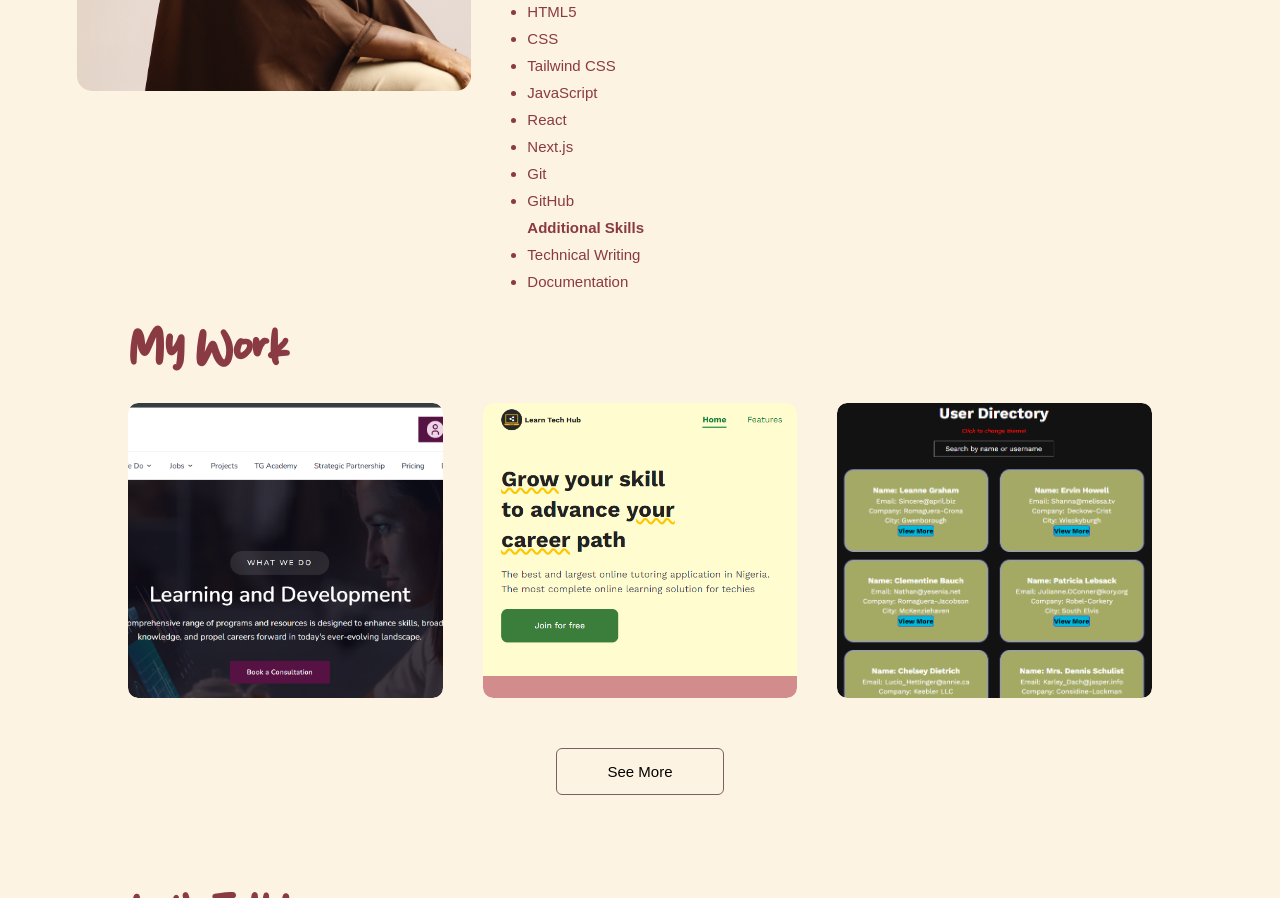
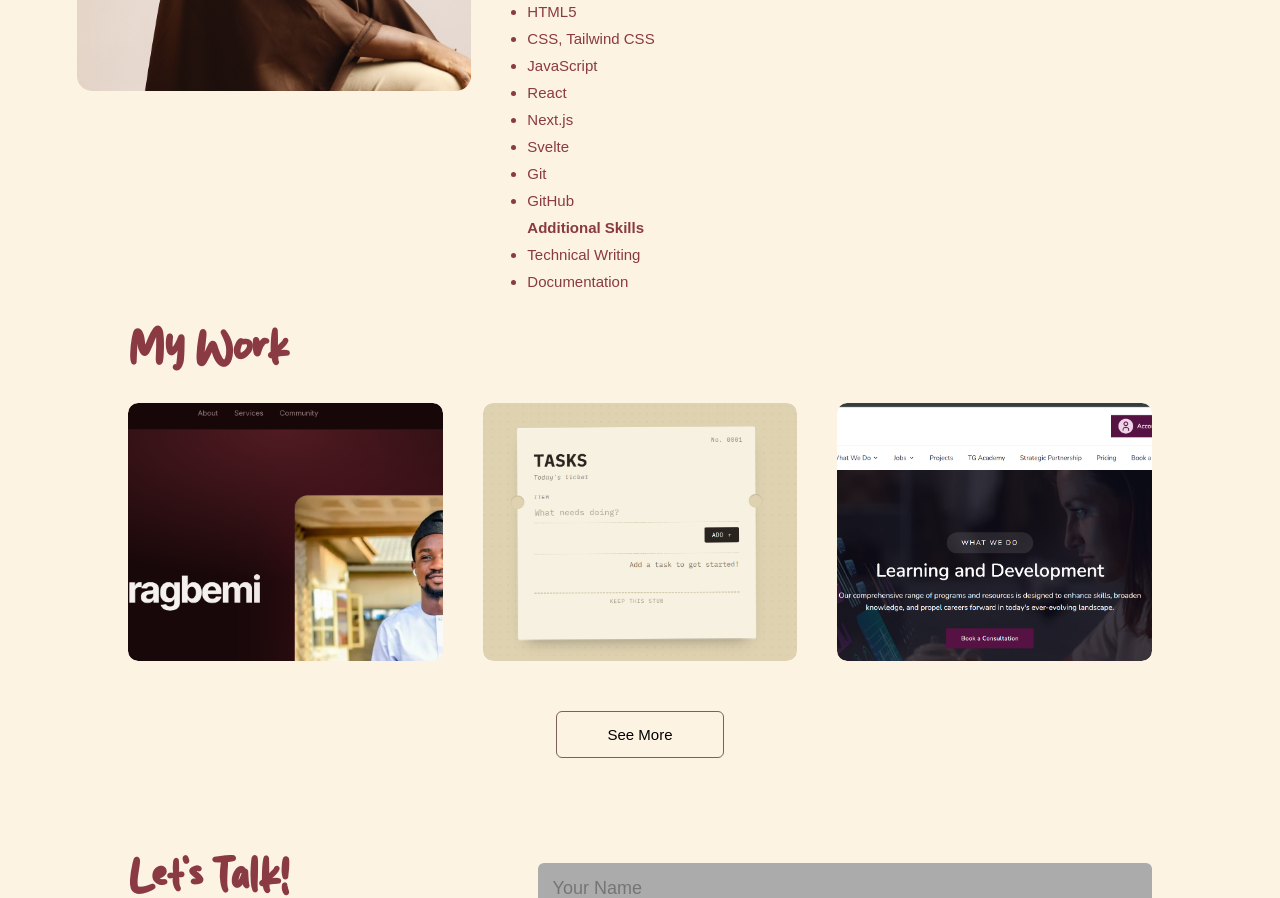
Before and after one commit to Jojololami/personalPortfolio, a plain HTML site: page index.html in a window 1280 px wide. Shown: the part 1159-2057 px from the top of the page. Drawn offline with Linux system fonts and the light colour scheme.

Commit message:
added more projects

```diff
--- a/index.html
+++ b/index.html
@@ -72,11 +72,11 @@
                     <div class="tab-contents active-tab" id="skills">
                         <ul>
                             <li>HTML5</li>
-                            <li>CSS </li>
-                            <li>Tailwind CSS</li>
+                            <li>CSS, Tailwind CSS </li>
                             <li>JavaScript </li>
                             <li>React</li>
                              <li>Next.js</li>
+                             <li>Svelte</li>
                             <li>Git</li>
                             <li> GitHub</li>
                             <li style="list-style: none; font-weight: bold;">Additional Skills</li>
@@ -131,6 +131,35 @@
             <h1 class="abt-me">My Work</h1>
 
             <div class="work-list">
+
+                <div class="work">
+    <img src="images/work-6.png" alt="work-6">
+    <div class="layer">
+        <h3>ADR Hub Personal Brand Site</h3>
+        <p>A multi-page personal brand website built using Next.js and Tailwind CSS. <br> The site includes dedicated pages, inlcuding About, Services, and Community pages <br> with a focus on clean routing structure and conversion-focused layout.</p>
+        <a href="https://adr-portfolio-omega.vercel.app/" target="_blank"><i class="fa-solid fa-arrow-up-right-from-square"></i></a>
+    </div>
+</div>
+
+<div class="work">
+    <img src="images/work-7.png" alt="work-7">
+
+    <div class="layer">
+        <h3>Task Management App</h3>
+
+        <p>
+            A responsive task management app built with Svelte 5 and TypeScript.
+            <br>
+            Features include task creation, completion, deletion, and filtering,
+            <br>
+            with reusable components and reactive state management using Svelte 5 runes.
+        </p>
+
+        <a href="https://taskapp-topaz-mu.vercel.app/" target="_blank">
+            <i class="fa-solid fa-arrow-up-right-from-square"></i>
+        </a>
+    </div>
+</div>
 
                  <div class="work">
                     <img src="images/work-1.png" alt="work-1">
```
Also changed, not shown: images/work-6.png (added), images/work-7.png (added).
